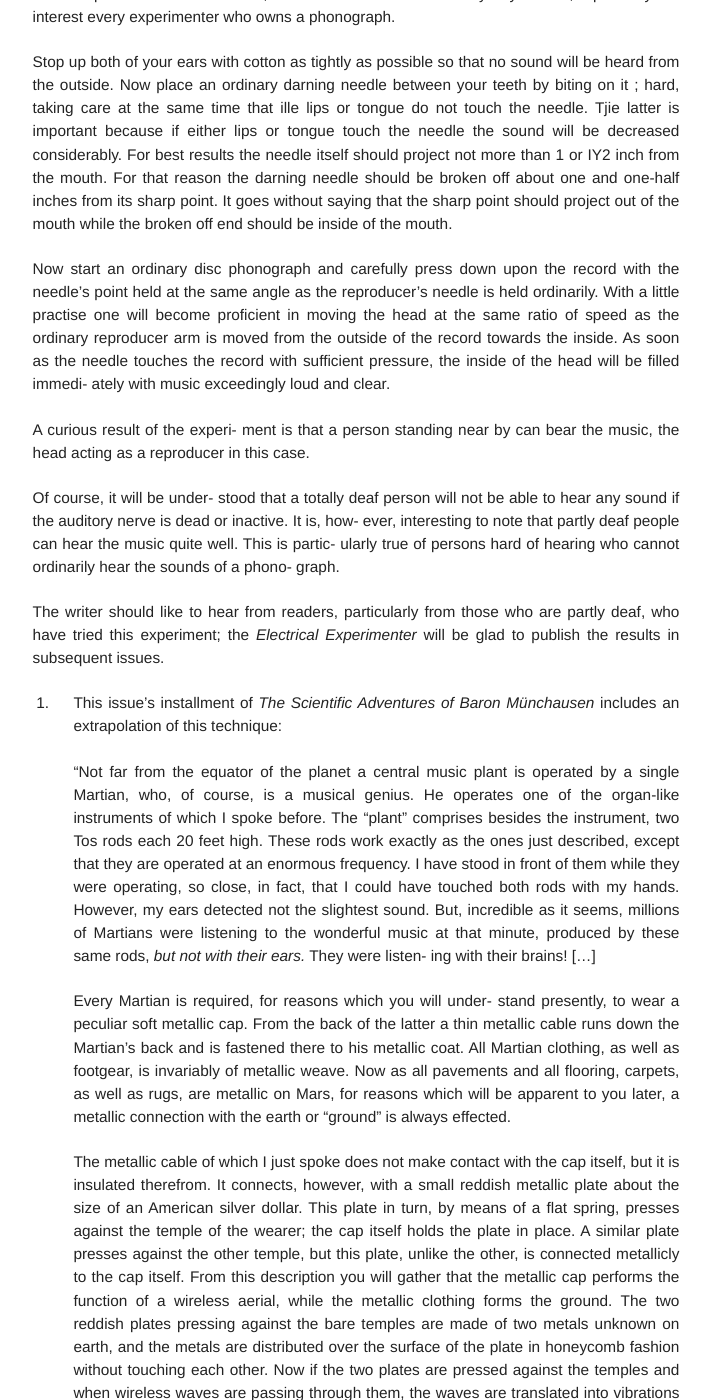
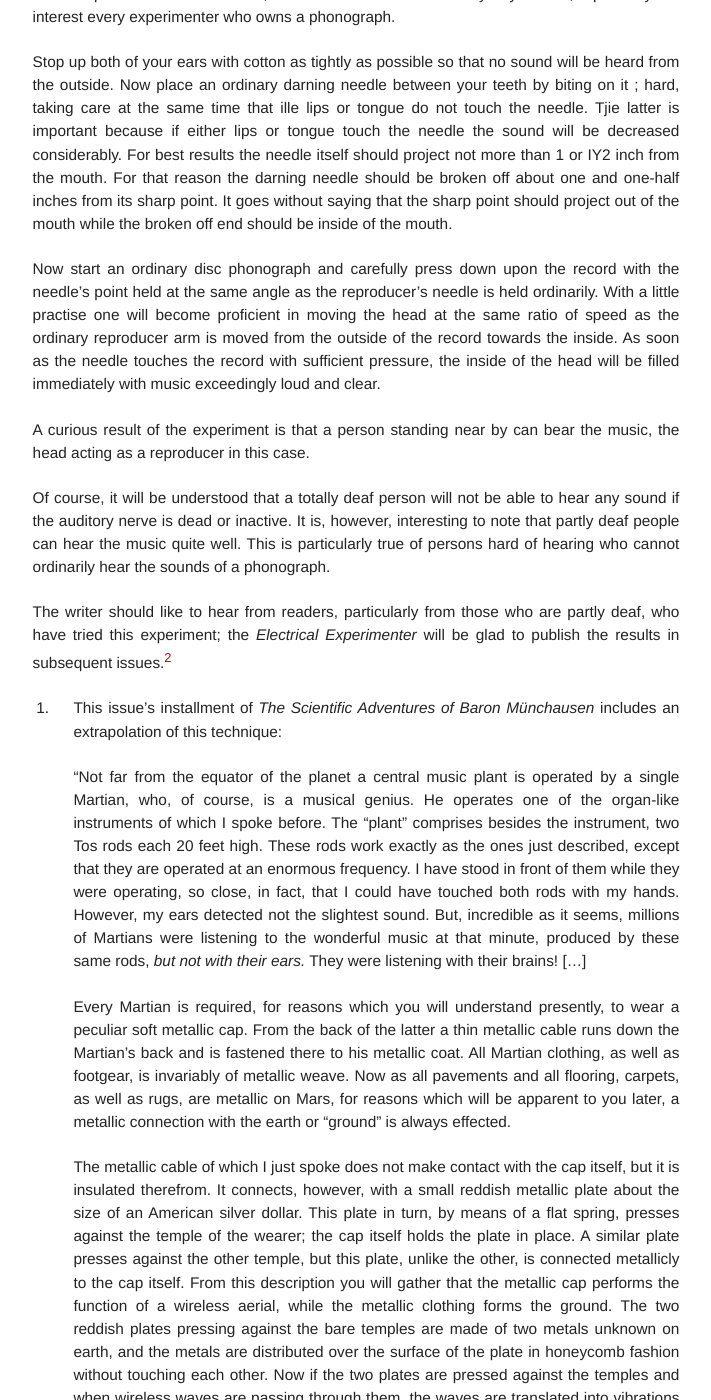
Before and after one commit to gwijthoff/perversity_of_things, a Jekyll site: the page built from 191601_hearing_through_teeth.md, in a window 1280 px wide and 1400 px high, scrolled down 1224 px. Shown: the whole window, without its empty margins (259-970 px from the left). Built offline with Jekyll 4.4.1, drawn with Linux system fonts in a browser that asks for light colours; some of the changed text lies outside the part shown.

Commit message:
fresh edits

```diff
--- a/191601_hearing_through_teeth.md
+++ b/191601_hearing_through_teeth.md
@@ -18,19 +18,21 @@ csl: /Users/grantwythoff/TeX/_chicago-fullnote-nobib.csl
 
 Stop up both of your ears with cotton as tightly as possible so that no sound will be heard from the outside. Now place an ordinary darning needle between your teeth by biting on it ; hard, taking care at the same time that ille lips or tongue do not touch the needle. Tjie latter is important because if either lips or tongue touch the needle the sound will be decreased considerably. For best results the needle itself should project not more than 1 or IY2 inch from the mouth. For that reason the darning needle should be broken off about one and one-half inches from its sharp point. It goes without saying that the sharp point should project out of the mouth while the broken off end should be inside of the mouth.
 
-Now start an ordinary disc phonograph and carefully press down upon the record with the needle's point held at the same angle as the reproducer's needle is held ordinarily. With a little practise one will become proficient in moving the head at the same ratio of speed as the ordinary reproducer arm is moved from the outside of the record towards the inside. As soon as the needle touches the record with sufficient pressure, the inside of the head will be filled immedi- ately with music exceedingly loud and clear.
+Now start an ordinary disc phonograph and carefully press down upon the record with the needle's point held at the same angle as the reproducer's needle is held ordinarily. With a little practise one will become proficient in moving the head at the same ratio of speed as the ordinary reproducer arm is moved from the outside of the record towards the inside. As soon as the needle touches the record with sufficient pressure, the inside of the head will be filled immediately with music exceedingly loud and clear.
 
-A curious result of the experi- ment is that a person standing near by can bear the music, the head acting as a reproducer in this case.
+A curious result of the experiment is that a person standing near by can bear the music, the head acting as a reproducer in this case.
 
-Of course, it will be under- stood that a totally deaf person will not be able to hear any sound if the auditory nerve is dead or inactive. It is, how- ever, interesting to note that partly deaf people can hear the music quite well. This is partic- ularly true of persons hard of hearing who cannot ordinarily hear the sounds of a phono- graph.
+Of course, it will be understood that a totally deaf person will not be able to hear any sound if the auditory nerve is dead or inactive. It is, however, interesting to note that partly deaf people can hear the music quite well. This is particularly true of persons hard of hearing who cannot ordinarily hear the sounds of a phonograph.
 
-The writer should like to hear from readers, particularly from those who are partly deaf, who have tried this experiment; the *Electrical Experimenter* will be glad to publish the results in subsequent issues.
+The writer should like to hear from readers, particularly from those who are partly deaf, who have tried this experiment; the *Electrical Experimenter* will be glad to publish the results in subsequent issues.[^ltr]
+
+[^ltr]:  later article w/ photos: SI Nov. 1923, p. 649, IMG_0795.  Also, cover image in gold.
 
 [^1]:  This issue's installment of *The Scientific Adventures of Baron Münchausen* includes an extrapolation of this technique:
 
-    "Not far from the equator of the planet a central music plant is operated by a single Martian, who, of course, is a musical genius. He operates one of the organ-like instruments of which I spoke before. The "plant" comprises besides the instrument, two Tos rods each 20 feet high. These rods work exactly as the ones just described, except that they are operated at an enormous frequency. I have stood in front of them while they were operating, so close, in fact, that I could have touched both rods with my hands. However, my ears detected not the slightest sound. But, incredible as it seems, millions of Martians were listening to the wonderful music at that minute, produced by these same rods, *but not with their ears.* They were listen- ing with their brains! […]
+    "Not far from the equator of the planet a central music plant is operated by a single Martian, who, of course, is a musical genius. He operates one of the organ-like instruments of which I spoke before. The "plant" comprises besides the instrument, two Tos rods each 20 feet high. These rods work exactly as the ones just described, except that they are operated at an enormous frequency. I have stood in front of them while they were operating, so close, in fact, that I could have touched both rods with my hands. However, my ears detected not the slightest sound. But, incredible as it seems, millions of Martians were listening to the wonderful music at that minute, produced by these same rods, *but not with their ears.* They were listening with their brains! […]
 
-    Every Martian is required, for reasons which you will under- stand presently, to wear a peculiar soft metallic cap. From the back of the latter a thin metallic cable runs down the Martian's back and is fastened there to his metallic coat. All Martian clothing, as well as footgear, is invariably of metallic weave. Now as all pavements and all flooring, carpets, as well as rugs, are metallic on Mars, for reasons which will be apparent to you later, a metallic connection with the earth or "ground" is always effected.
+    Every Martian is required, for reasons which you will understand presently, to wear a peculiar soft metallic cap. From the back of the latter a thin metallic cable runs down the Martian's back and is fastened there to his metallic coat. All Martian clothing, as well as footgear, is invariably of metallic weave. Now as all pavements and all flooring, carpets, as well as rugs, are metallic on Mars, for reasons which will be apparent to you later, a metallic connection with the earth or "ground" is always effected.
 
     The metallic cable of which I just spoke does not make contact with the cap itself, but it is insulated therefrom. It connects, however, with a small reddish metallic plate about the size of an American silver dollar. This plate in turn, by means of a flat spring, presses against the temple of the wearer; the cap itself holds the plate in place. A similar plate presses against the other temple, but this plate, unlike the other, is connected metallicly to the cap itself. From this description you will gather that the metallic cap performs the function of a wireless aerial, while the metallic clothing forms the ground. The two reddish plates pressing against the bare temples are made of two metals unknown on earth, and the metals are distributed over the surface of the plate in honeycomb fashion without touching each other. Now if the two plates are pressed against the temples and when wireless waves are passing through them, the waves are translated into vibrations of a certain frequency. It has been found that if these vibrations reach the conscious sense of hearing which is located in the *Temporal Lobe* of the brain, sounds can be impressed upon the brain without requiring the ear and its auditory nerve. In other words, the sound is "heard" directly within the brain without the agency of the ear's mechanism.
 
```
Also changed, not shown: TOC_thematic.md (+0 -1 lines), TOC_web.md (+0 -1 lines), _TOC_chronological_notes.md (+1 -0 lines).
